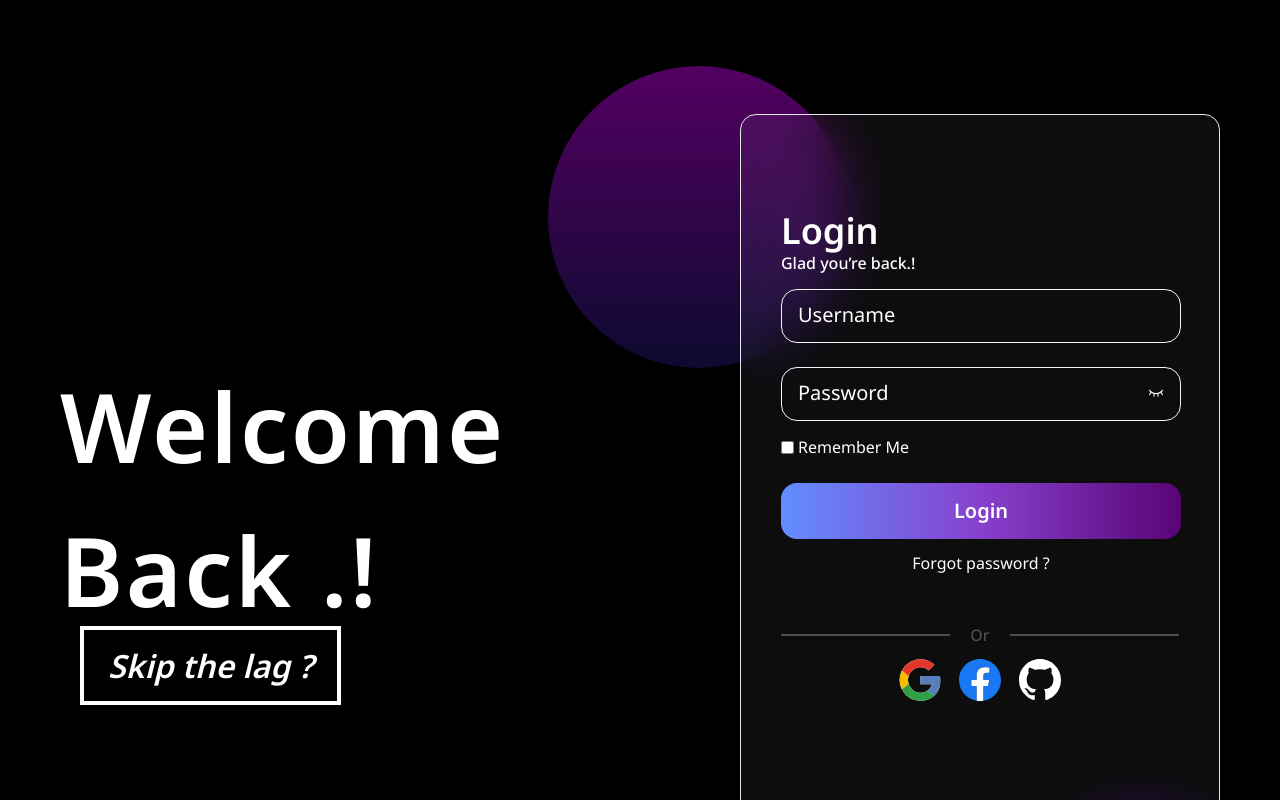
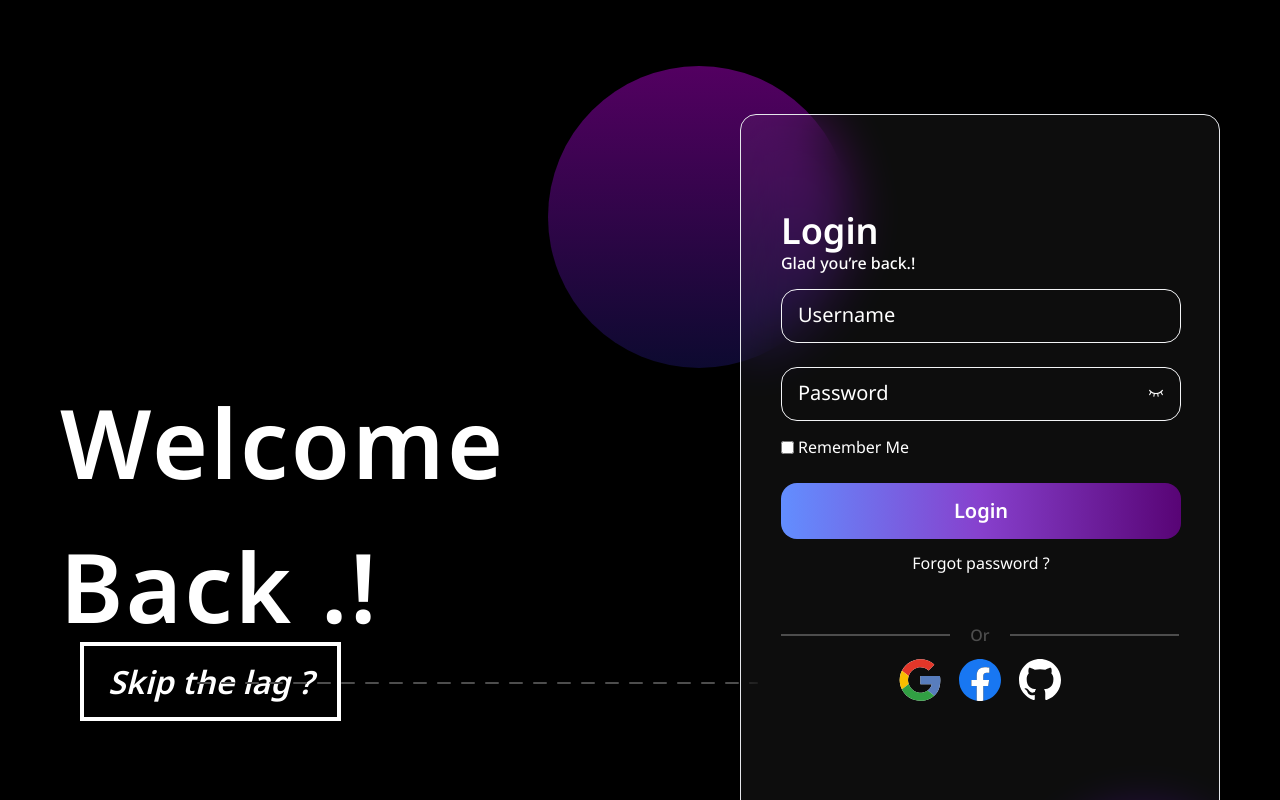
Before and after one commit to anangyoga/login-dark, a React (Vite) app: page / in a window 1280 px wide. Shown: the top 800 px of the page. Built offline with nearby package versions, Linux system fonts and the light colour scheme; a web font is replaced by a local one.

Commit message:
fix: added line

```diff
--- a/src/components/Login.tsx
+++ b/src/components/Login.tsx
@@ -5,17 +5,19 @@ import { ReactComponent as FBIcon } from "../assets/fb.svg";
 import { ReactComponent as GithubIcon } from "../assets/github.svg";
 import { ReactComponent as ElipseTopIcon } from "../assets/elipse-top.svg";
 import { ReactComponent as ElipseRightIcon } from "../assets/elipse-right.svg";
+import { ReactComponent as LineIcon } from "../assets/line.svg";
 import { Link } from "react-router-dom";
 
 const Login = () => {
   return (
     <section className="px-2 py-16 flex flex-col gap-10 md:gap-20 lg:grid lg:grid-cols-5 lg:gap-24 lg:px-[60px] lg:py-[114px]">
       <div className="lg:col-span-3">
-        <div className="flex flex-col justify-center lg:pt-60">
+        <div className="flex flex-col justify-center lg:pt-64">
           <h1 className="text-6xl text-center lg:text-start sm:text-8xl sm:font-semibold text-white sm:leading-normal z-10 tracking-wide">Welcome Back .!</h1>
 
-          <div className="text-center lg:text-start sm:pl-5">
+          <div className="text-center lg:text-start sm:pl-5 relative">
             <span className="sm:text-[32px] text-white font-semibold italic border px-2 py-1 sm:border-4 border-white sm:px-6 sm:py-[14px]">Skip the lag ?</span>
+            <LineIcon className="hidden lg:block absolute top-6 -right-10" />
           </div>
         </div>
       </div>
```
Also changed, not shown: src/assets/line.svg (added).
